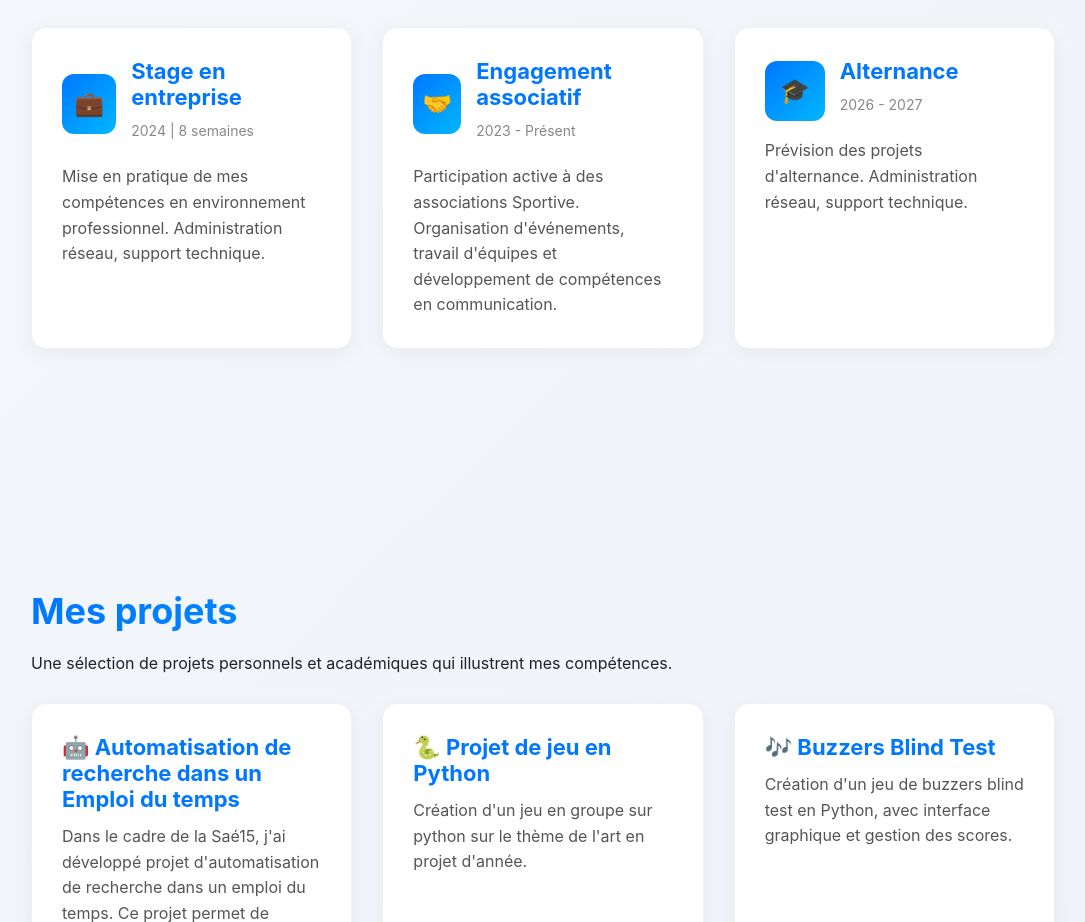
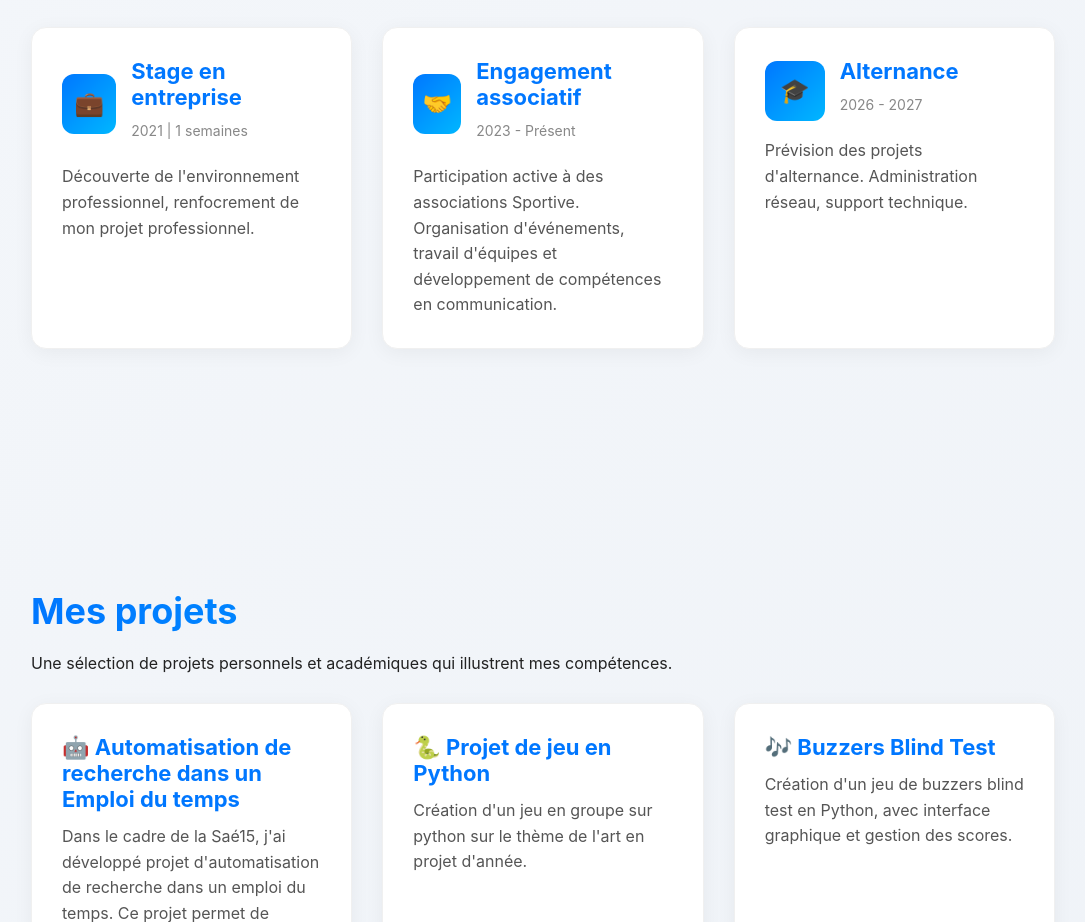
Before and after one commit to ThunderTroll71/Portfolio, a plain HTML site: page index.html in a window 1280 px wide. Shown: the part 2702-3624 px from the top of the page, without its empty margins (97-1182 px from the left). Drawn offline with Linux system fonts and the light colour scheme.

Commit message:
Add files via upload

```diff
--- a/index.html
+++ b/index.html
@@ -111,10 +111,10 @@
                     <div class="experience-icon">💼</div>
                     <div>
                         <h3>Stage en entreprise</h3>
-                        <div class="timeline-date">2024 | 8 semaines</div>
+                        <div class="timeline-date">2021 | 1 semaines</div>
                     </div>
                 </div>
-                <p>Mise en pratique de mes compétences en environnement professionnel. Administration réseau, support technique.</p>
+                <p>Découverte de l'environnement professionnel, renfocrement de mon projet professionnel.</p>
             </div>
 
             <div class="experience-card card reveal" data-type="experience" data-id="benevole">
```
